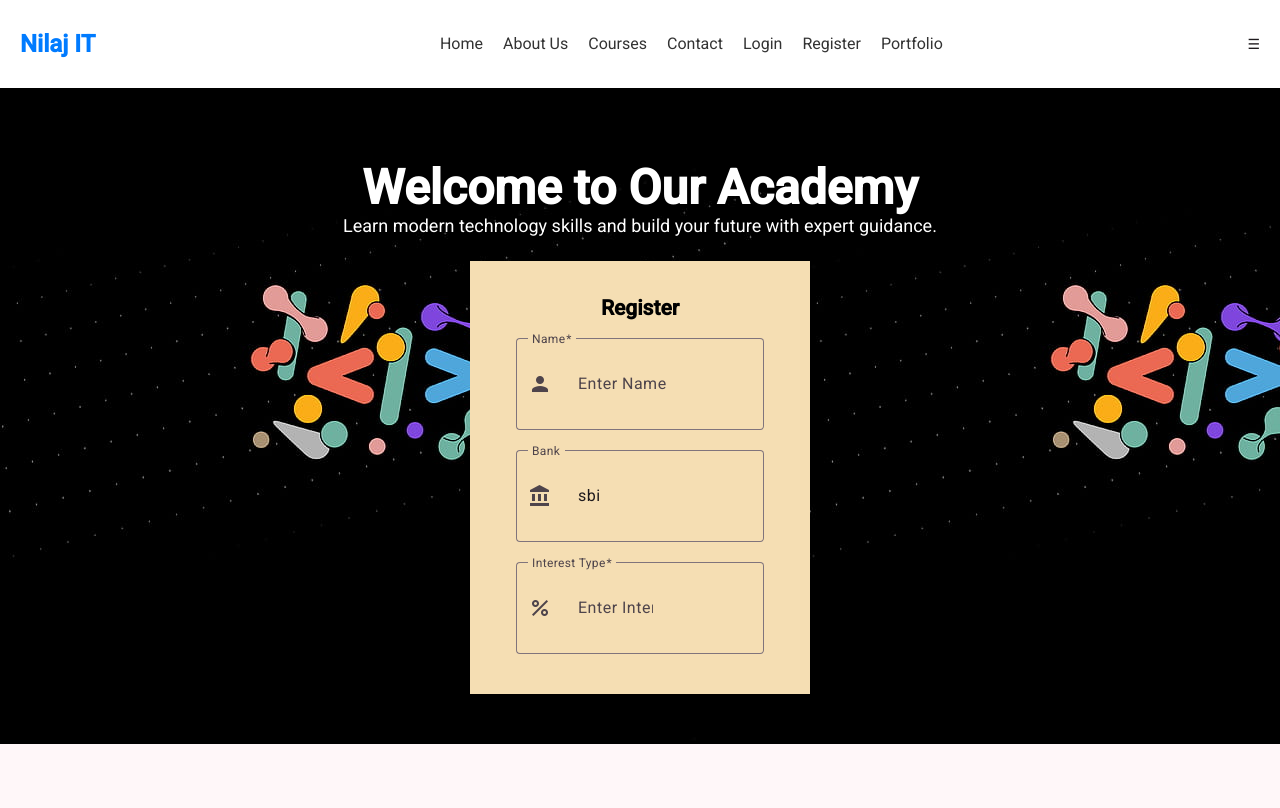
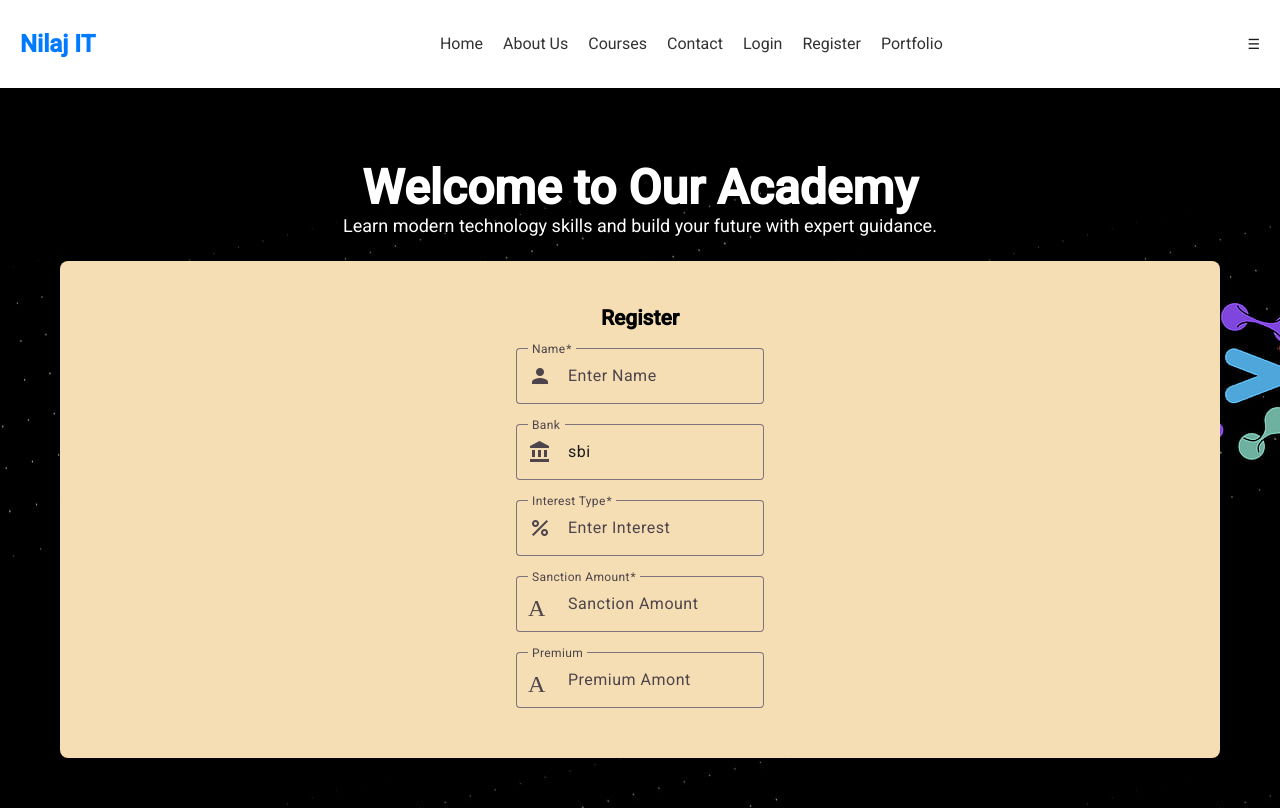
Before and after one commit to nilajcoder/Academy, an Angular app in the folder Academy/: page /register in a window 1280 px wide. Built offline with nearby package versions, Linux system fonts and the light colour scheme.

Commit message:
sanctionamountFivePercent

```diff
--- a/Academy/src/component/register/register.css
+++ b/Academy/src/component/register/register.css
@@ -16,13 +16,7 @@ body {
     color: black;
 }
 
-.register-box input {
-    width: 50%;
-    padding: 10px;
-    margin: 8px 0;
-    border: 1px solid #0e0a0a;
-    border-radius: 5px;
-}
+
 
 .register-box button {
     width: 100%;
@@ -51,23 +45,27 @@ body {
 
 
 .register-box {
-    background-color: wheat;
-  width: 300px;
+  background-color: wheat;
+  max-width: 1100px;   /* wide enough for horizontal */
   margin: auto;
-  display: flex;
-  flex-direction: column;
-  gap: 15px;
-  padding: 20px;
+  padding: 30px;
+  border-radius: 8px;
+}
+
+.title {
+  text-align: center;
+  margin-bottom: 25px;
+}
+
+.w-full {
+  width: 100%;
 }
 
 .full-width {
   width: 100%;
 }
 
-.title {
-  text-align: center;
-  margin-bottom: 10px;
-}
+
 
 .link {
   text-align: center;
--- a/Academy/src/component/register/register.html
+++ b/Academy/src/component/register/register.html
@@ -37,7 +37,9 @@
                             <mat-label>Name</mat-label>
                             <input matInput formControlName="name" maxlength="50" placeholder="Enter Name" required />
                             <mat-icon matPrefix>person</mat-icon>
-                            <mat-error>Name is required</mat-error>
+                              <mat-error *ngIf="detailForm.get('name')?.hasError('required')">
+                        Name is required
+                    </mat-error>
                         </mat-form-field>
                     </div>
 
@@ -87,6 +89,54 @@
 
 
             </div>
+
+
+               <!-- Sanction Amount -->
+            <div class="md:col-3 col-12">
+
+                <mat-form-field appearance="outline" floatLabel="always">
+                    <mat-label>Sanction Amount</mat-label>
+
+                    <input matInput type="number" formControlName="sanction" placeholder="Sanction Amount"
+                    (blur)="calculatepremium()"
+                         required />
+
+                    <mat-icon matPrefix>Account</mat-icon>
+
+
+
+
+                </mat-form-field>
+
+
+            </div>
+
+
+             <!-- Premium Amount -->
+            <div class="md:col-3 col-12">
+
+                <mat-form-field appearance="outline" floatLabel="always">
+                    <mat-label>Premium</mat-label>
+
+                    <input matInput type="number" formControlName="premium" placeholder="Premium Amont"
+                         readonly />
+
+                    <mat-icon matPrefix>Account</mat-icon>
+
+
+
+
+                </mat-form-field>
+
+
+            </div>
+
+
+
+
+
+
+
 
 
 
--- a/Academy/src/component/register/register.ts
+++ b/Academy/src/component/register/register.ts
@@ -41,9 +41,21 @@ export class Register {
     this.detailForm = this.fb.group({
       name: ['', [Validators.required, Validators.maxLength(50)]],
       otherBank:['sbi'],
-      interestRate:[Validators.required]
+      interestRate:[Validators.required],
+      sanction:['',Validators.required],
+      premium:[]
 
 
     });
+
+
+
+  }
+
+
+  calculatepremium() {
+    const amount = this.detailForm.get('sanction')?.value;
+    const premium = amount * 0.05;
+    this.detailForm.get('premium')?.setValue(premium);
   }
 }
```
